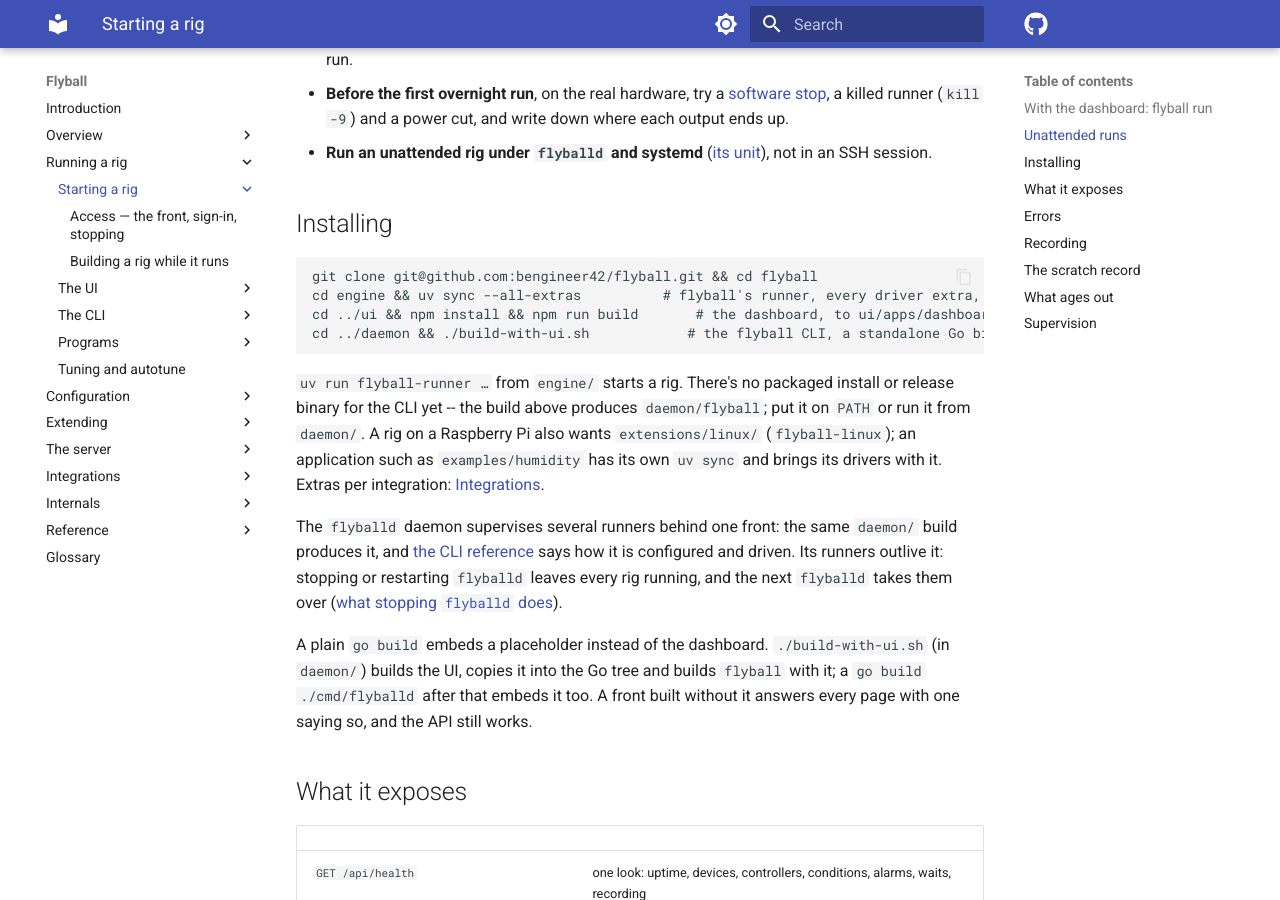
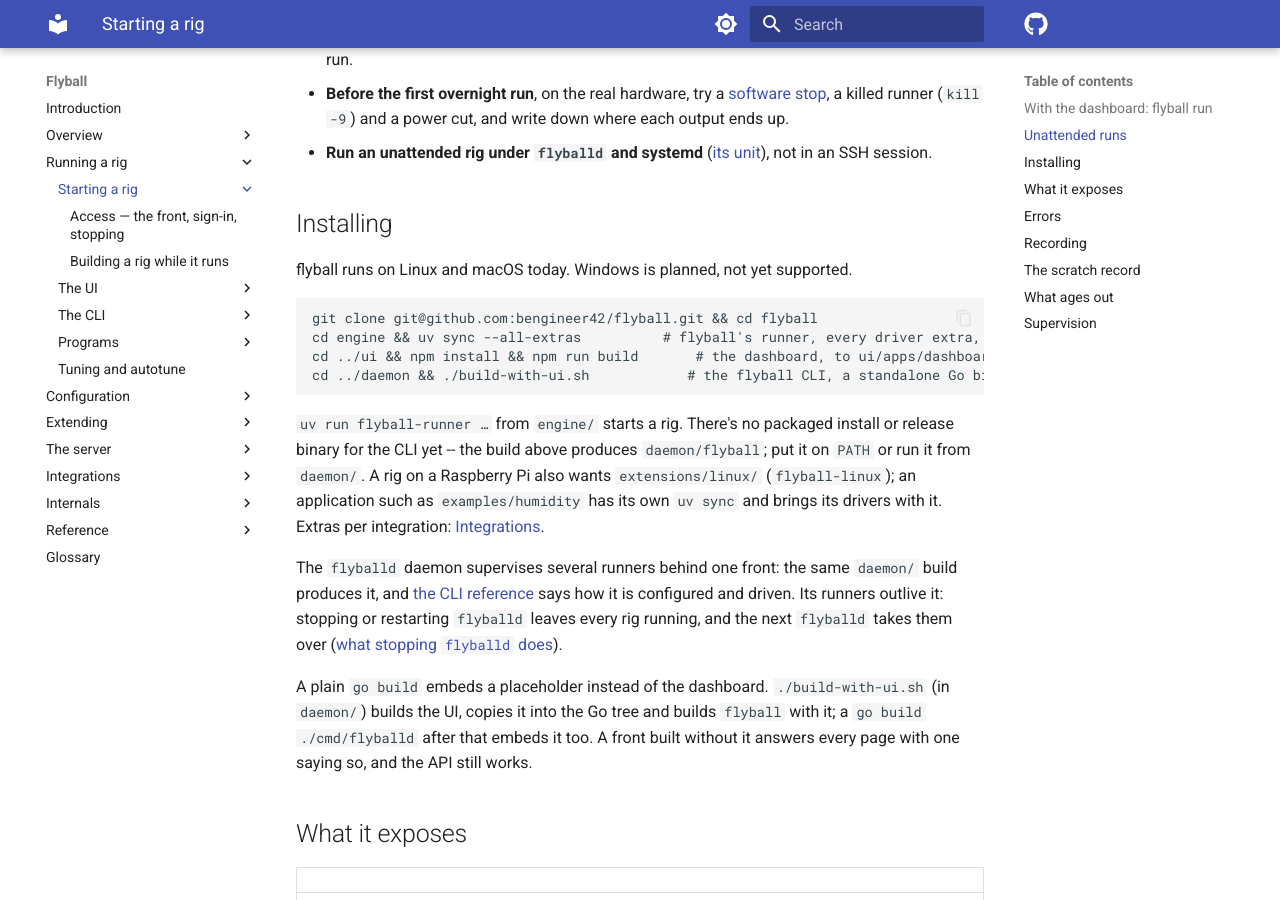
Before and after one commit to bengineer42/flyball, an MkDocs documentation site: the page built from book/src/1-running/runner/index.md, in a window 1280 px wide and 900 px high, scrolled down 2456 px. Built offline with MkDocs 1.6.1 and Material for MkDocs 9.7.7, drawn with Linux system fonts in a browser that asks for light colours; comment, search, counter and statistics services are not loaded; the version menu is left out.

Commit message:
docs: Installing says flyball runs on Linux and macOS today and that Windows is planned
Signed-off-by: Bengineer <158306087+bengineer42@users.noreply.github.com>

````diff
--- a/book/src/1-running/runner/index.md
+++ b/book/src/1-running/runner/index.md
@@ -130,6 +130,9 @@ hardware and its wiring, not by flyball:
   an SSH session.
 
 ## Installing
+
+flyball runs on Linux and macOS today. Windows is planned, not yet
+supported.
 
 ```
 git clone git@github.com:bengineer42/flyball.git && cd flyball
````
